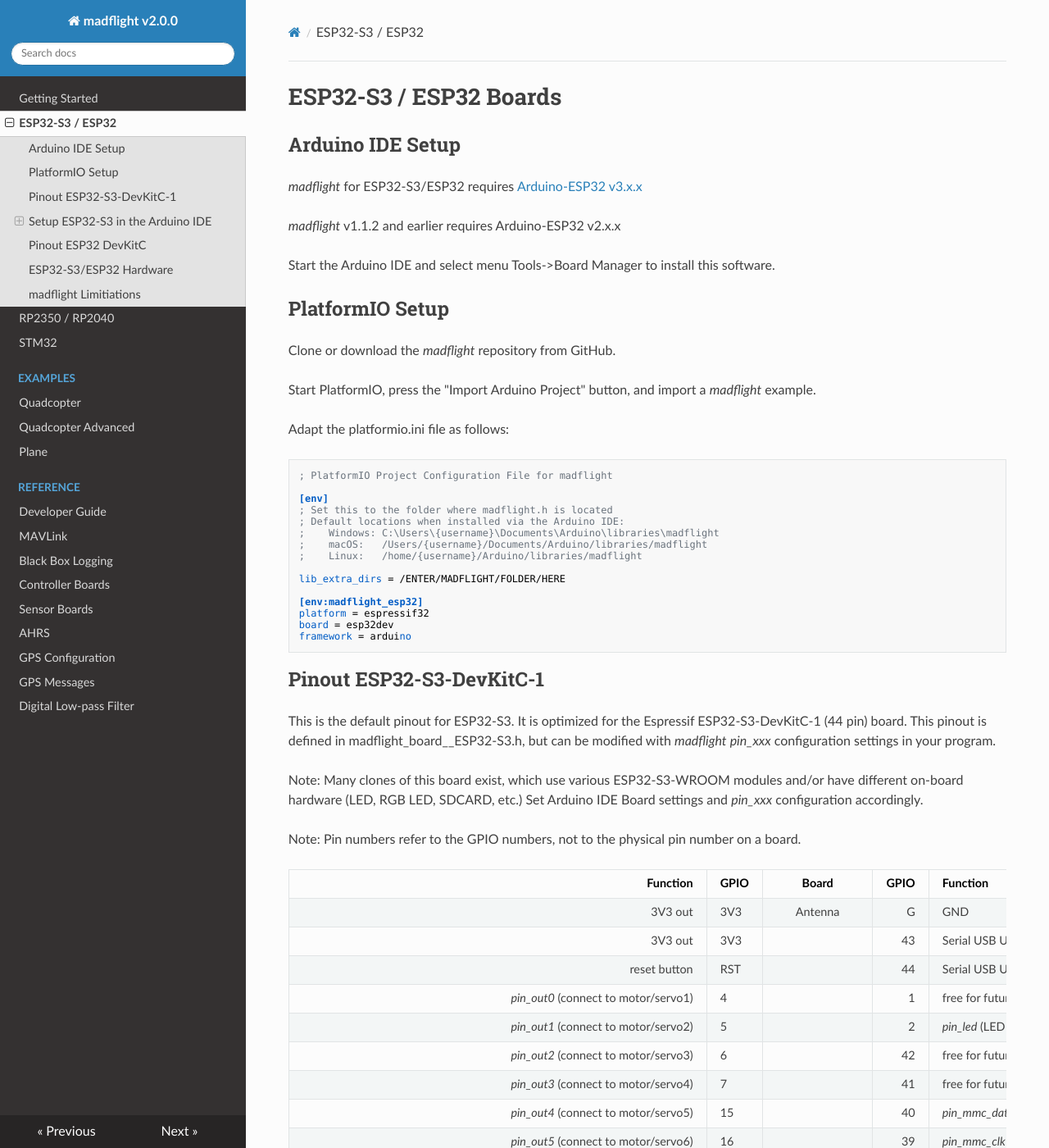
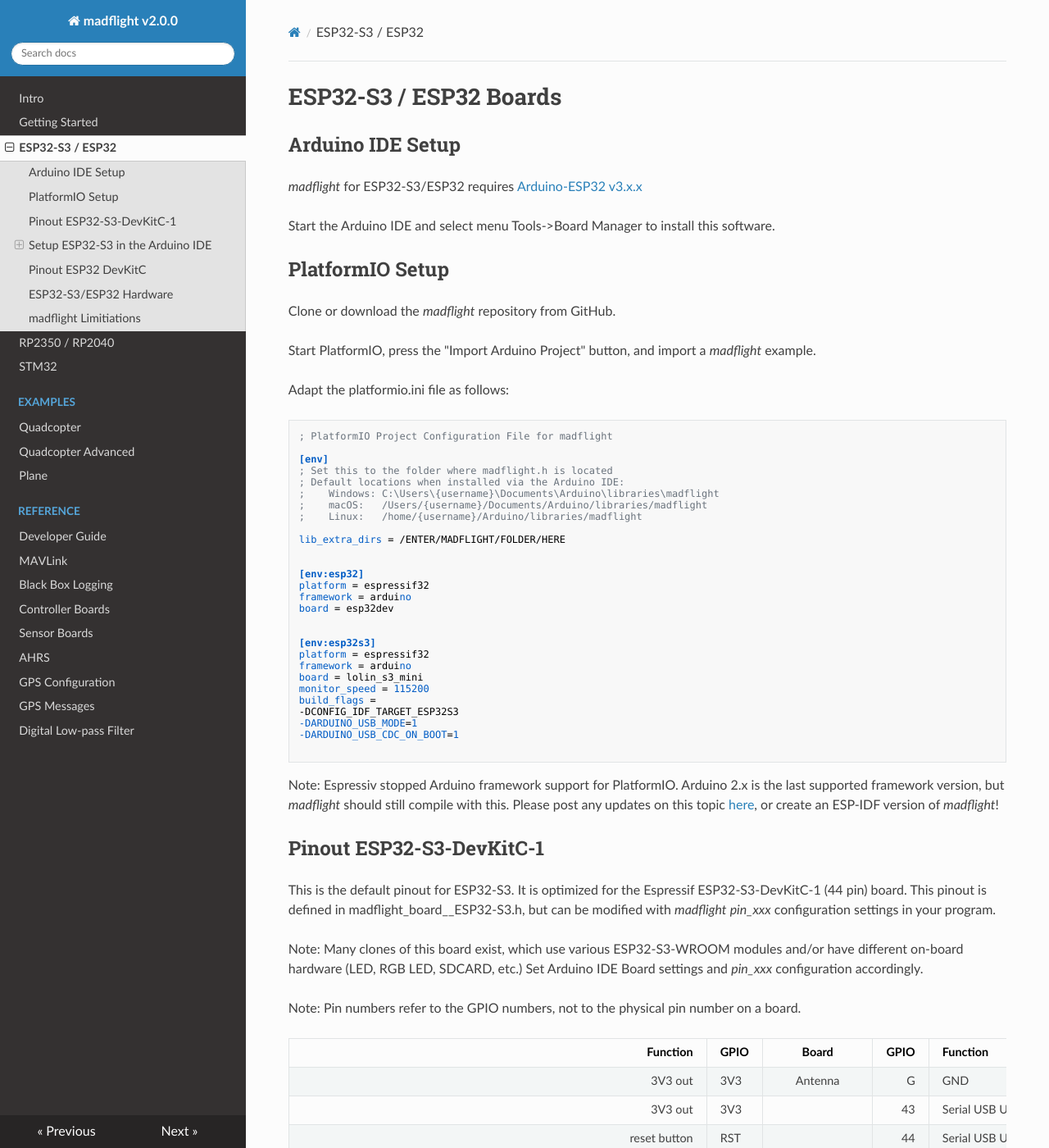
Before and after one commit to qqqlab/madflight-docs, an MkDocs documentation site: the page built from docs/Board-ESP32.md, in a window 1280 px wide and 1400 px high. Shown: the whole window at 82% size. Built offline with MkDocs 1.6.1, drawn with Linux system fonts in a browser that asks for light colours; nearby versions of some CDN libraries.

````diff
--- a/docs/Board-ESP32.md
+++ b/docs/Board-ESP32.md
@@ -3,8 +3,6 @@
 ## Arduino IDE Setup
 
 _madflight_ for ESP32-S3/ESP32 requires [Arduino-ESP32 v3.x.x](https://github.com/espressif/arduino-esp32)
-
-_madflight_ v1.1.2 and earlier requires Arduino-ESP32 v2.x.x
 
 Start the Arduino IDE and select menu Tools->Board Manager to install this software.
 
@@ -28,11 +26,27 @@ Adapt the platformio.ini file as follows:
 
 lib_extra_dirs = /ENTER/MADFLIGHT/FOLDER/HERE
 
-[env:madflight_esp32]
+
+[env:esp32]
 platform = espressif32
+framework = arduino
 board = esp32dev
+
+
+[env:esp32s3]
+platform = espressif32
 framework = arduino
+board = lolin_s3_mini
+monitor_speed = 115200
+build_flags =
+-DCONFIG_IDF_TARGET_ESP32S3
+-DARDUINO_USB_MODE=1
+-DARDUINO_USB_CDC_ON_BOOT=1
+
 ```
+
+Note: Espressiv stopped Arduino framework support for PlatformIO. Arduino 2.x is the last supported framework version, but _madflight_ should still compile with this. Please post any updates on this topic [here](https://github.com/qqqlab/madflight/discussions), or create an ESP-IDF version of _madflight_!
+
 
 ## Pinout ESP32-S3-DevKitC-1
 
--- a/mkdocs.yml
+++ b/mkdocs.yml
@@ -17,7 +17,8 @@
 site_name: madflight v2.0.0
 
 nav:
-  - Getting Started: index.md
+  - Intro: index.md
+  - Getting Started: Getting-Started.md
   - ESP32-S3 / ESP32: Board-ESP32.md
   - RP2350 / RP2040: Board-RP2040.md
   - STM32: Board-STM32.md
````
Also changed, not shown: docs/Getting-Started.md (added, +72 -0 lines), docs/index.md (+2 -72 lines).
